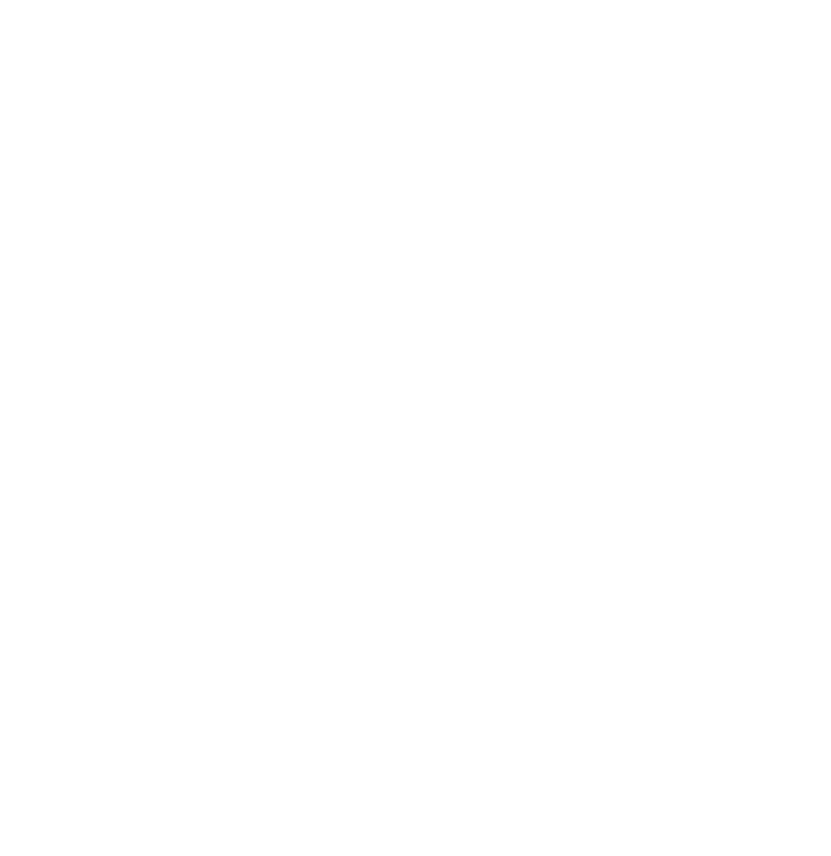
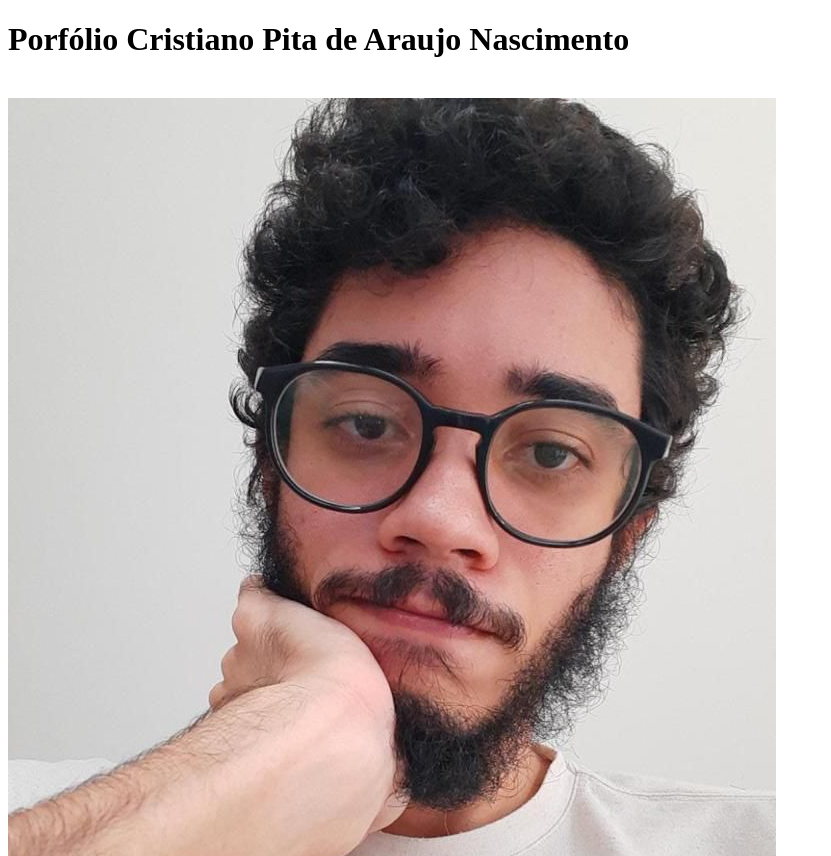
Before and after one commit to crizatip/crizatip.github.io, a plain HTML site: page index.html in a window 1280 px wide. Shown: the top 856 px of the page, without its empty margins (0-831 px from the left). Before the commit the page ends 800 px from the top, so only its background shows below. Drawn offline with Linux system fonts and the light colour scheme.

Commit message:
criacao de pasta com imagens

```diff
--- a/index.html
+++ b/index.html
@@ -7,6 +7,8 @@
     <title>Porfólio</title>
 </head>
 <body>
-
+    <H1>Porfólio Cristiano Pita de Araujo Nascimento</H1>
+    <br>
+    <img src="img/WhatsApp Image 2022-03-29 at 10.47.09.jpeg" alt="Foto de Cristiano Pita">
 </body>
 </html>
```
Also changed, not shown: img/WhatsApp Image 2022-03-29 at 10.47.09.jpeg (added).
